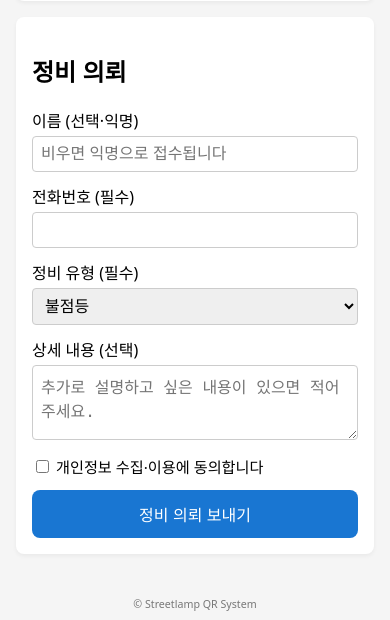
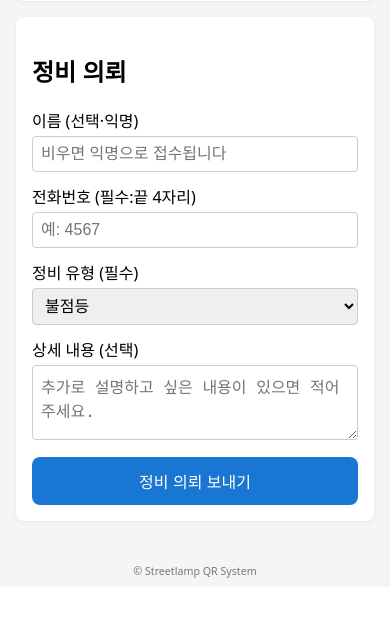
Before and after one commit to hongkiryong-ux/streetlamp_qr, a FastAPI app: page /lamp/1 in a window 390 px wide. Shown: the part 358-978 px from the top of the page. After the commit the page ends 936 px from the top, so only its background shows below. Run offline with FastAPI, Linux system fonts and the light colour scheme; data comes from the database, SQL or seed files in the repository; some libraries are stand-ins or nearby versions.

Commit message:
Use phone last 4 digits only; remove privacy consent checkbox
Co-authored-by: Cursor <cursoragent@cursor.com>

```diff
--- a/main.py
+++ b/main.py
@@ -168,8 +168,17 @@ REQUEST_STATUS_LABEL = {
 }
 
 
-def _normalize_phone(value: str) -> str:
-    return re.sub(r"\D", "", value or "")
+def _phone_last4(value: str) -> str:
+    """저장값이 4자리 또는 전체 번호 모두 끝 4자리로 비교."""
+    digits = re.sub(r"\D", "", value or "")
+    return digits[-4:] if len(digits) >= 4 else digits
+
+
+def _validate_phone_last4(value: str) -> str | None:
+    digits = re.sub(r"\D", "", value or "")
+    if len(digits) != 4:
+        return None
+    return digits
 
 
 def _normalize_name(value: str) -> str:
@@ -182,10 +191,6 @@ ANONYMOUS_SUBMITTER_NAME = "익명"
 def _resolve_submitter_name(name: str) -> str:
     n = _normalize_name(name)
     return n if n else ANONYMOUS_SUBMITTER_NAME
-
-
-def _privacy_consent_given(value: str) -> bool:
-    return (value or "").strip().lower() in ("1", "on", "true", "yes")
 
 
 _lamp_import_lock = asyncio.Lock()
@@ -409,7 +414,6 @@ async def lamp_detail(
             "phone_input": "",
             "content_input": "",
             "request_type_input": "",
-            "privacy_consent_checked": False,
         },
     )
 
@@ -422,7 +426,6 @@ def _lamp_request_form_ctx(
     phone_input: str = "",
     content_input: str = "",
     request_type_input: str = "",
-    privacy_consent_checked: bool = False,
 ) -> dict:
     return {
         "lamp": lamp,
@@ -433,7 +436,6 @@ def _lamp_request_form_ctx(
         "phone_input": phone_input,
         "content_input": content_input,
         "request_type_input": request_type_input,
-        "privacy_consent_checked": privacy_consent_checked,
     }
 
 
@@ -446,7 +448,6 @@ async def create_request(
     phone: str = Form(...),
     request_type: RequestType = Form(...),
     content: str = Form(""),
-    privacy_consent: str = Form(""),
     db: AsyncSession = Depends(get_db),
 ):
     await _ensure_lamps_from_csv_once()
@@ -454,18 +455,18 @@ async def create_request(
     if not lamp:
         raise HTTPException(status_code=404, detail="해당 가로등을 찾을 수 없습니다.")
 
-    if not _privacy_consent_given(privacy_consent):
+    phone_last4 = _validate_phone_last4(phone)
+    if not phone_last4:
         return templates.TemplateResponse(
             request,
             "lamp_detail.html",
             _lamp_request_form_ctx(
                 lamp,
-                form_error="개인정보 수집·이용에 동의해 주세요.",
+                form_error="전화번호 끝 4자리를 숫자 4개로 입력해 주세요.",
                 name_input=name,
                 phone_input=phone,
                 content_input=content,
                 request_type_input=request_type.value,
-                privacy_consent_checked=False,
             ),
             status_code=400,
         )
@@ -477,7 +478,7 @@ async def create_request(
     new_req = MaintenanceRequest(
         lamp_id=lamp_pk,
         name=name_val,
-        phone=phone,
+        phone=phone_last4,
         request_type=request_type,
         content=content,
     )
@@ -537,7 +538,7 @@ async def status_check_lookup(
     db: AsyncSession = Depends(get_db),
 ):
     name_n = _resolve_submitter_name(name)
-    phone_n = _normalize_phone(phone)
+    phone_last4 = _validate_phone_last4(phone)
     ctx = {
         "RequestStatus": RequestStatus,
         "RequestStatusLabel": REQUEST_STATUS_LABEL,
@@ -546,11 +547,11 @@ async def status_check_lookup(
         "phone_input": phone,
     }
 
-    if not phone_n:
+    if not phone_last4:
         return templates.TemplateResponse(
             request,
             "status_check.html",
-            {**ctx, "results": None, "error": "전화번호를 입력해 주세요."},
+            {**ctx, "results": None, "error": "전화번호 끝 4자리를 숫자 4개로 입력해 주세요."},
         )
 
     result = await db.execute(
@@ -560,7 +561,7 @@ async def status_check_lookup(
         .order_by(MaintenanceRequest.created_at.desc())
     )
     rows = [
-        r for r in result.scalars().all() if _normalize_phone(r.phone) == phone_n
+        r for r in result.scalars().all() if _phone_last4(r.phone) == phone_last4
     ]
 
     if not rows:
@@ -570,7 +571,7 @@ async def status_check_lookup(
             {
                 **ctx,
                 "results": None,
-                "error": "이름과 전화번호가 일치하는 접수 내역이 없습니다.",
+                "error": "이름과 전화번호 끝 4자리가 일치하는 접수 내역이 없습니다.",
             },
         )
 
--- a/static/css/style.css
+++ b/static/css/style.css
@@ -33,22 +33,6 @@ body {
   color: #666;
   font-size: 0.9rem;
   margin: 0 0 1rem;
-}
-
-.consent-checkbox {
-  display: flex;
-  align-items: flex-start;
-  gap: 0.5rem;
-  margin: 0.75rem 0 1rem;
-  font-size: 0.95rem;
-  line-height: 1.4;
-  cursor: pointer;
-}
-
-.consent-checkbox input[type="checkbox"] {
-  width: auto;
-  margin-top: 0.2rem;
-  flex-shrink: 0;
 }
 
 .status-item {
--- a/templates/lamp_detail.html
+++ b/templates/lamp_detail.html
@@ -22,8 +22,8 @@
     </label>
 
     <label>
-      전화번호 (필수)
-      <input type="tel" name="phone" required value="{{ phone_input or '' }}" />
+      전화번호 (필수:끝 4자리)
+      <input type="tel" name="phone" required maxlength="4" inputmode="numeric" pattern="[0-9]{4}" placeholder="예: 4567" value="{{ phone_input or '' }}" />
     </label>
 
     <label>
@@ -42,11 +42,6 @@
       <textarea name="content" rows="3" placeholder="추가로 설명하고 싶은 내용이 있으면 적어주세요.">{{ content_input or '' }}</textarea>
     </label>
 
-    <label class="consent-checkbox">
-      <input type="checkbox" name="privacy_consent" value="1" required {% if privacy_consent_checked %}checked{% endif %} />
-      개인정보 수집·이용에 동의합니다
-    </label>
-
     <button type="submit" class="btn-primary">정비 의뢰 보내기</button>
   </form>
 </section>
--- a/templates/request_submitted.html
+++ b/templates/request_submitted.html
@@ -5,6 +5,6 @@
   <h2>정비 의뢰가 접수되었습니다.</h2>
   <p>가로등 No: {{ lamp_id }}</p>
   <p>빠른 시일 내에 처리하겠습니다. 감사합니다.</p>
-  <p class="hint">진행상황은 상단 <a href="/status">진행상황 확인</a>에서 접수 시 입력한 이름(익명 접수 시 <strong>익명</strong> 또는 이름 비움)과 전화번호로 조회할 수 있습니다.</p>
+  <p class="hint">진행상황은 상단 <a href="/status">진행상황 확인</a>에서 접수 시 입력한 이름(익명 접수 시 <strong>익명</strong> 또는 이름 비움)과 <strong>전화번호 끝 4자리</strong>로 조회할 수 있습니다.</p>
 </section>
 {% endblock %}
--- a/templates/status_check.html
+++ b/templates/status_check.html
@@ -3,7 +3,7 @@
 {% block content %}
 <section class="card">
   <h2>진행상황 확인</h2>
-  <p class="hint">접수할 때 입력한 <strong>이름</strong>(익명 접수 시 <strong>익명</strong> 또는 비움)과 <strong>전화번호</strong>로 조회합니다.</p>
+  <p class="hint">접수할 때 입력한 <strong>이름</strong>(익명 접수 시 <strong>익명</strong> 또는 비움)과 <strong>전화번호 끝 4자리</strong>로 조회합니다.</p>
 
   <form action="/status" method="post" class="form">
     <label>
@@ -11,8 +11,8 @@
       <input type="text" name="name" autocomplete="name" placeholder="익명 접수 시 비우세요" value="{{ name_input }}" />
     </label>
     <label>
-      전화번호
-      <input type="tel" name="phone" required autocomplete="tel" inputmode="tel" value="{{ phone_input }}" />
+      전화번호 (끝 4자리)
+      <input type="tel" name="phone" required maxlength="4" inputmode="numeric" pattern="[0-9]{4}" placeholder="예: 4567" autocomplete="off" value="{{ phone_input }}" />
     </label>
     <button type="submit" class="btn-primary">조회</button>
   </form>
```
